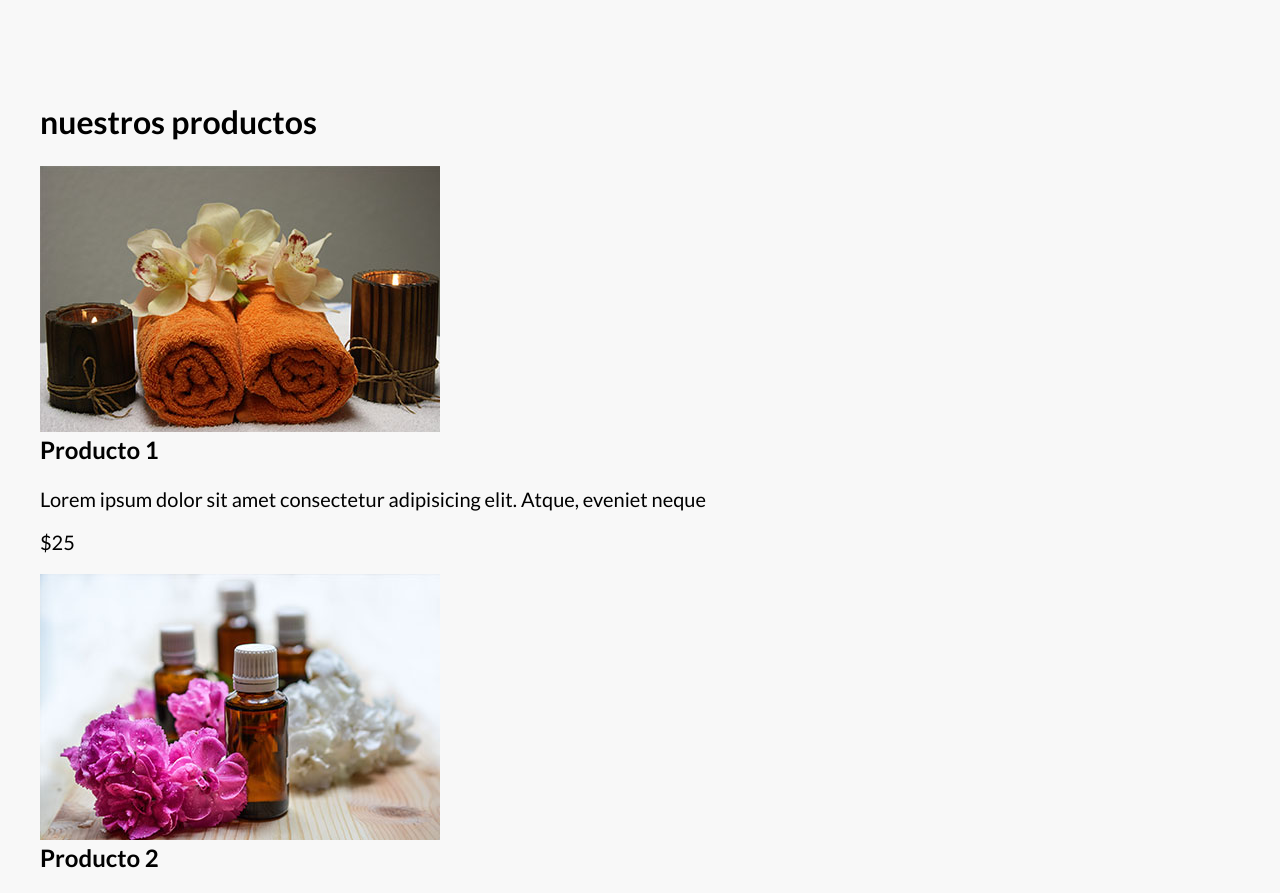
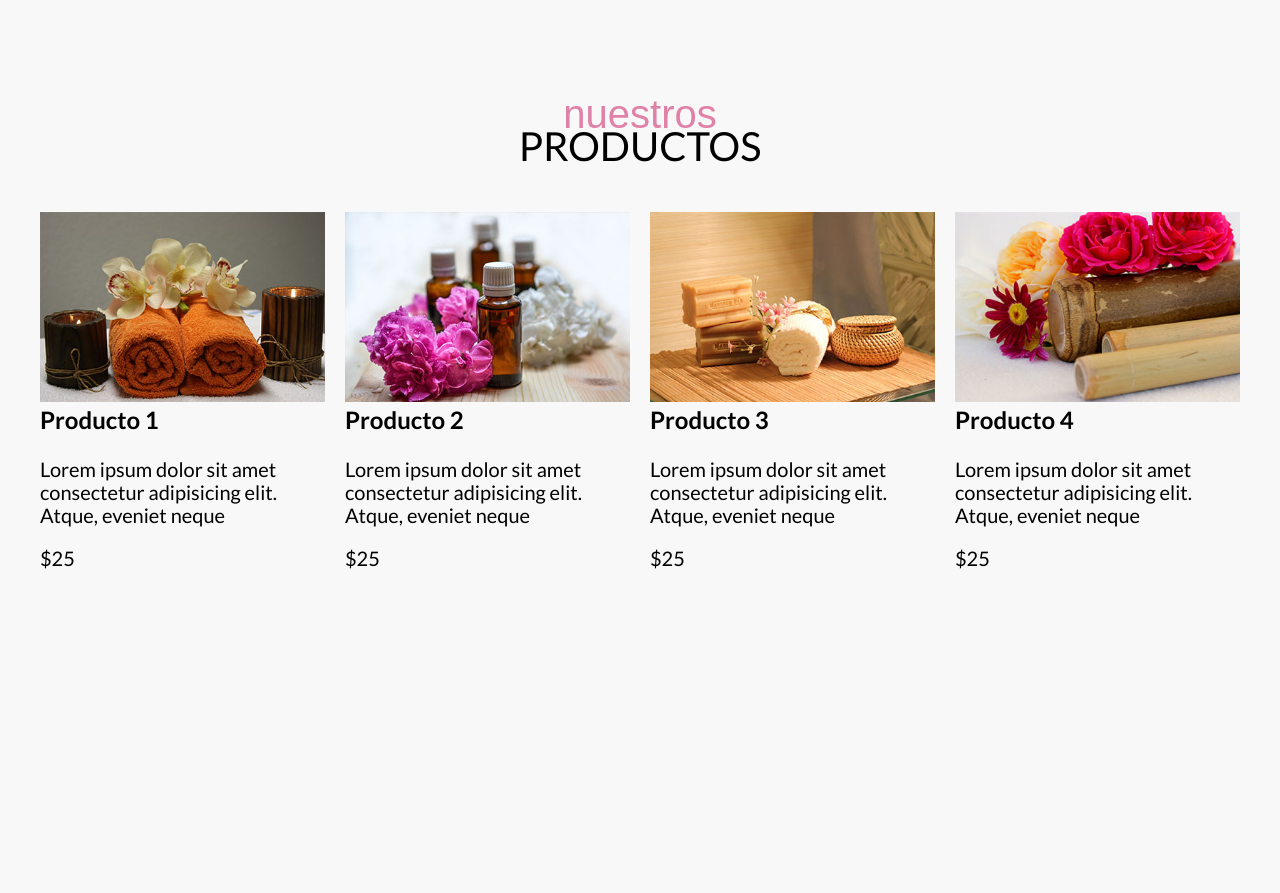
Before and after one commit to ManuUSS/carolina-spa, a website: page index.html in a window 1280 px wide. Shown: the part 2733-3626 px from the top of the page. After the commit the page ends 3403 px from the top, so only its background shows below. Drawn offline with nearby package versions, Linux system fonts and the light colour scheme; files that its build step writes are made by us from their sources; files whose address does not match are found by name; a web font is replaced by a local one.

Commit message:
new: productos initial scss

```diff
--- a/src/scss/ui/content/_index.scss
+++ b/src/scss/ui/content/_index.scss
@@ -1,3 +1,4 @@
 @forward 'bienvenida';
 @forward 'cards';
 @forward 'horario';
+@forward 'productos';
--- /dev/null
+++ b/src/scss/ui/content/_productos.scss
@@ -0,0 +1,19 @@
+@use 'base/variables' as v;
+@use 'base/mixins' as m;
+
+.productos {
+    &__heading {
+        @include m.headingCursiva;
+        margin-bottom: 5rem;
+    }
+
+    &__grid {
+        @include m.grid(1, 2rem);
+        @include m.tablet {
+            @include m.grid(2, 2rem);
+        }
+        @include m.desktop {
+            @include m.grid(4, 2rem);
+        }
+    }
+}
```
